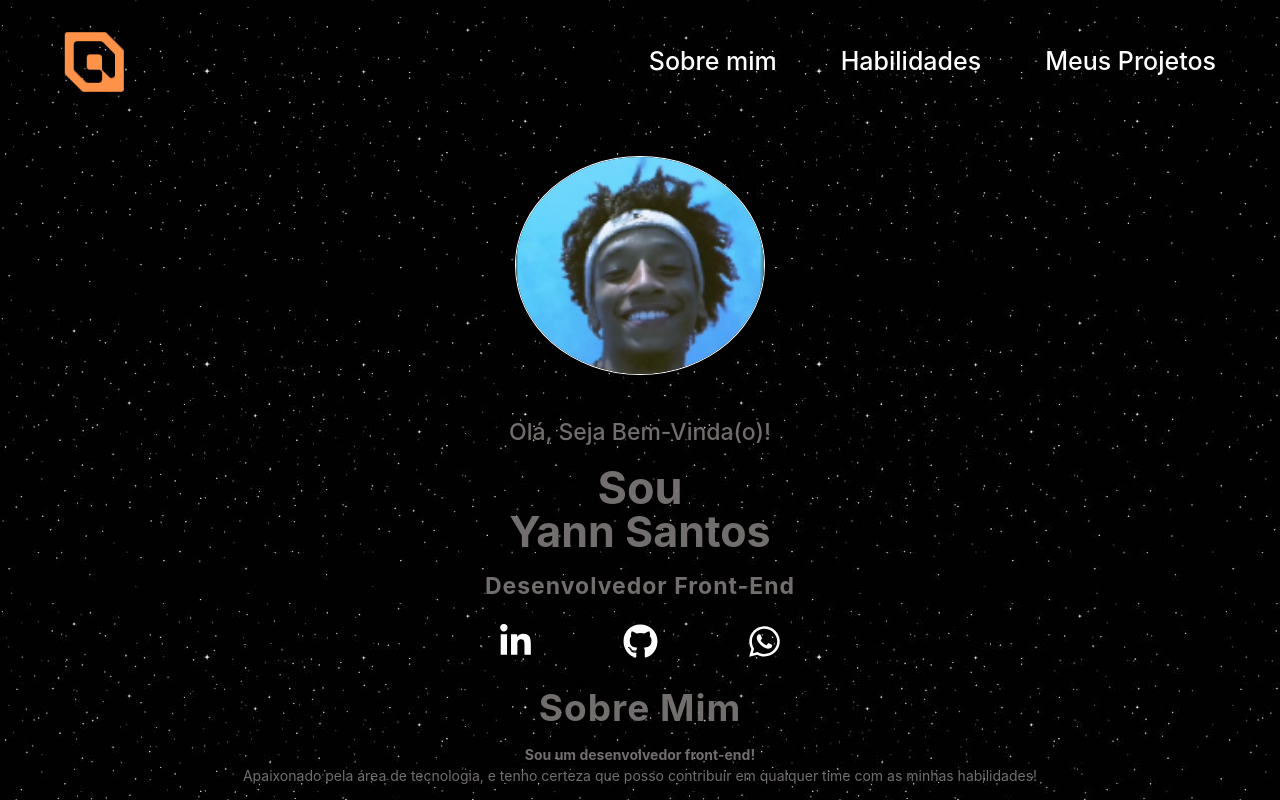
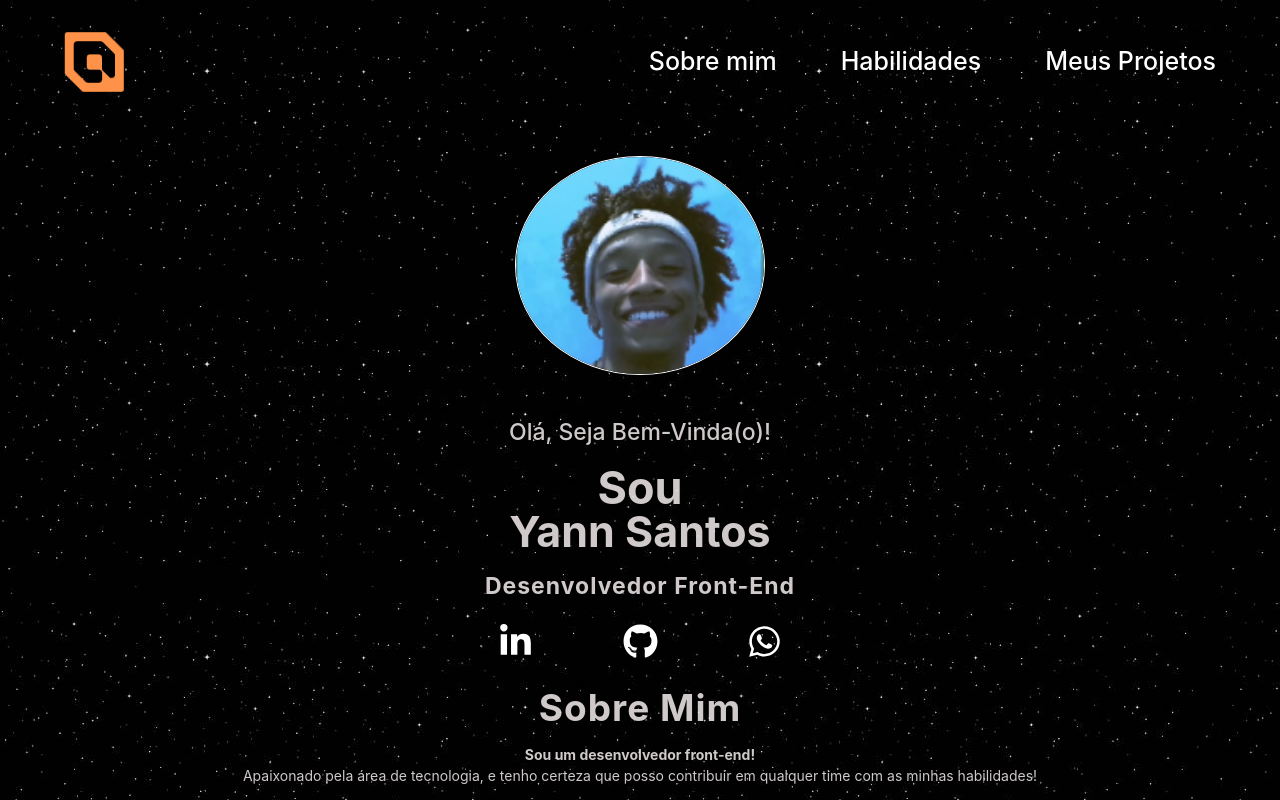
Before and after one commit to YannDarkz/portfolio-react, a React (Vite) app: page / in a window 1280 px wide. Shown: the top 800 px of the page. Built offline with nearby package versions, Linux system fonts and the light colour scheme.

Commit message:
ajuste css global

```diff
--- a/src/index.scss
+++ b/src/index.scss
@@ -20,7 +20,7 @@
 
 html {
   // color: rgba(60, 57, 57, 0.87);
-  color: rgba(131, 126, 126, 0.87);
+  color: rgba(238, 231, 231, 0.87);
   font-size: 62.5%;
 }
 
```
